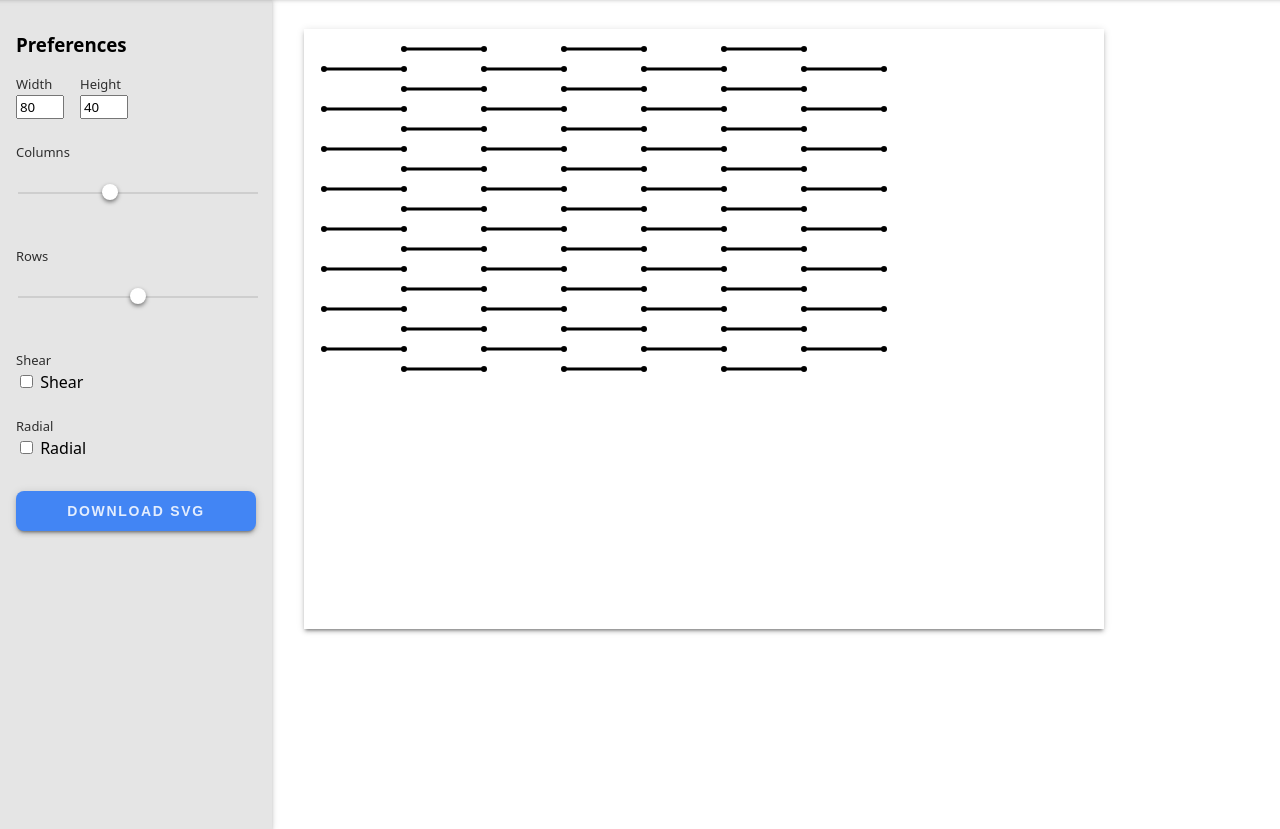
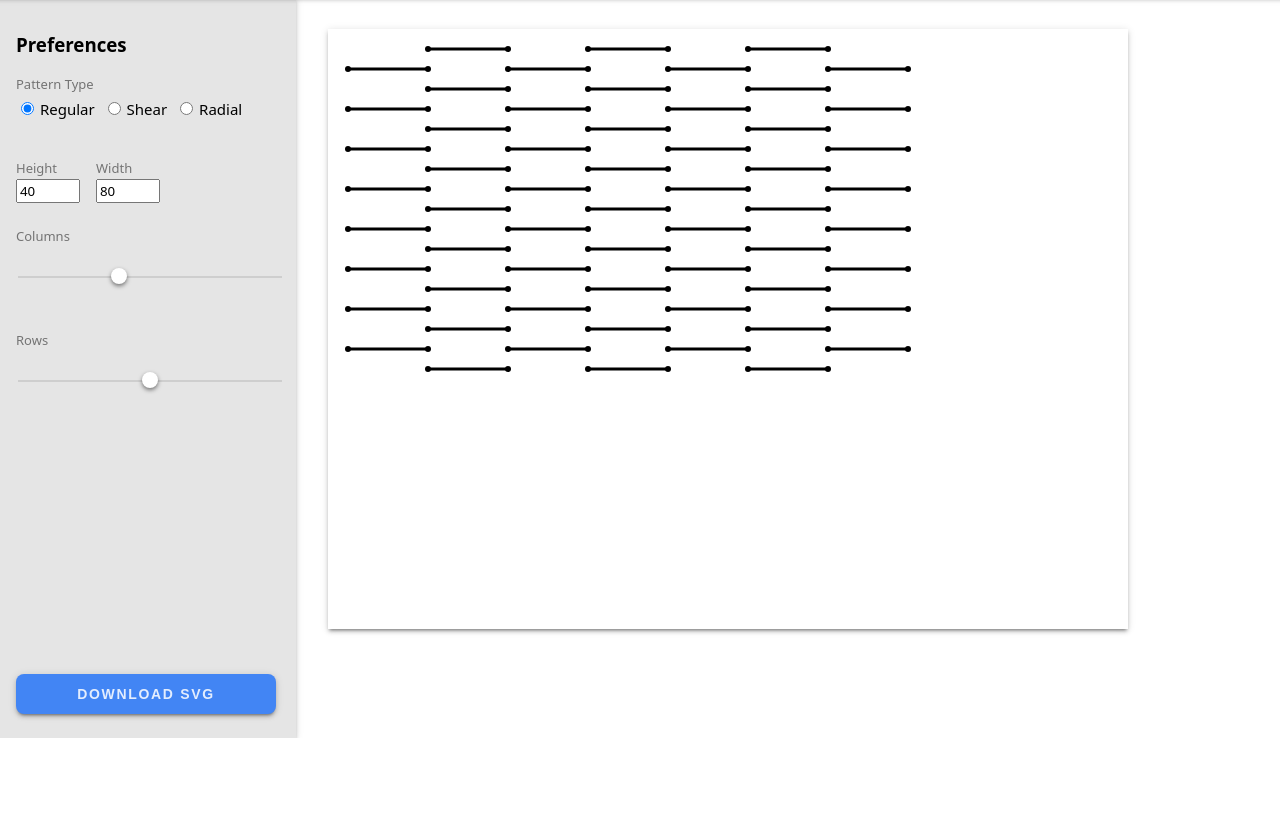
Before and after one commit to aliceh22/flextiles, a plain HTML site: page index.html in a window 1280 px wide. Shown: the part 62-891 px from the top of the page. After the commit the page ends 800 px from the top, so only its background shows below. Drawn offline with Linux system fonts and the light colour scheme.

Commit message:
Clean up the UI and code

```diff
--- a/index.html
+++ b/index.html
@@ -5,17 +5,204 @@
     <meta charset="utf-8">
     <meta name="viewport" content="width=device-width, initial-scale=1">
     <link rel="manifest" href="manifest.json">
+    <link rel="shortcut icon" href="icons/icon-192x192.png" />
+    <title>Flextiles Designer</title>
+</head>
 
-    <link rel="shortcut icon" href="icons/icon-192x192.png" />
+<body>
+    <header>
+        <div class="heading">
+            Flextiles Designer
+        </div>
+    </header>
+    <main>
+        <div class="sidebar">
+            <h3>Preferences</h3>
+            <div class="item" label="Pattern Type">
+                <div class="row radio">
+                    <label>
+                        <input id="$regular" type="radio" name="patternType" checked> Regular
+                    </label>
+                    <label>
+                        <input id="$isShear" type="radio" name="patternType"> Shear
+                    </label>
+                    <label>
+                        <input id="$isRadial" type="radio" name="patternType"> Radial
+                    </label>
+                </div>
+            </div>
+            <div class="row">
+                <div class="item" label="Height">
+                    <input id="$height" type="number" value="40">
+                </div>
+                <div class="item" label="Width">
+                    <input id="$width" type="number" value="80">
+                </div>
+                <div class="item" label="Shear">
+                    <input id="$shear" type="number" value="0.25" min="0" max="1" step="0.01">
+                </div>
+                <div class="item" label="Depth">
+                    <input id="$depth" type="number" value="1.7" min="0" max="3" step="0.025">
+                </div>
+                <div class="item" label="Radius">
+                    <input id="$radius" type="number" value="1.25" min="0.8" step="0.25">
+                </div>
+            </div>
+            <div class="item" label="Columns">
+                <input id="$columns" type="range" value="3" min="0" max="8">
+            </div>
+            <div class="item" label="Rows">
+                <input id="$rows" type="range" value="4" min="0" max="8">
+            </div>
+            <div class="grow"></div>
+            <button onclick="downloadSVG()">Download SVG</button>
+        </div>
+        <div class="container">
+            <svg xmlns="http://www.w3.org/2000/svg" id="$svg" width="800px" height="600px" viewport="0 0 800 600"></svg>
+        </div>
+    </main>
+</body>
+<!--
 
-    <title>Flextiles Designer</title>
+        JavaScript
+
+-->
+<script>
+function update() {
+    // Clear the SVG
+    while ($svg.firstChild) $svg.removeChild($svg.firstChild)
+
+    // Read the inputs from the sidebar
+    //
+
+    const isShear = Number($isShear.checked)
+    const isRadial = Number($isRadial.checked)
+
+
+    $depth.parentElement.hidden = !isRadial
+    $radius.parentElement.hidden = !isRadial
+    $width.parentElement.hidden = isRadial
+    const depth = Number($depth.value)
+    const radius = Number($radius.value)
+
+    $shear.parentElement.hidden = !isShear
+    const shear = Number($shear.value)
+    const offset = isShear ? shear : 0.5
+
+    const width = Number($width.value)
+    const height = Number($height.value)
+
+    const columnsCount = Number($columns.value)
+    const verticalsCount = 2 * columnsCount + 2
+
+    const rowsCount = Number($rows.value)
+    const horizontalsCount = 2 * rowsCount + 1
+
+
+    // Draw the Grid
+    for (let x = 0; x < verticalsCount; x++) {
+        const isOddColumn = (x + 1) % 2
+
+        if (x == verticalsCount - 1 && !isOddColumn) {
+            continue
+        }
+
+        const columnIndex = Math.round((x + 1) / 2) * isShear
+
+        for (let y = 0; y < horizontalsCount; y++) {
+            if (y == horizontalsCount - 1 && isOddColumn) {
+                continue
+            }
+            if (isRadial)
+                drawLineRadial(x, y + offset * isOddColumn)
+            else
+                drawLineLinear(x, y + offset * isOddColumn + 0.5 * columnIndex)
+        }
+    }
+
+    function drawLineLinear(x, y) {
+        const x0 = 20 + width / 2
+        const y0 = 20
+
+        x = x0 + x * width
+        y = y0 + y * height
+        drawLine(x + width / 2, y, x - width / 2, y)
+    }
+
+    function drawLineRadial(x, y) {
+        // Map to points on a circle
+        r = (y + radius) ** depth * height
+        alpha1 = (x - 0.5 + 1) / verticalsCount
+        x1 = r * Math.cos(Math.PI * alpha1) + $svg.clientWidth / 2
+        y1 = r * Math.sin(Math.PI * alpha1)
+
+        alpha2 = (x + 0.5 + 1) / verticalsCount
+        x2 = r * Math.cos(Math.PI * alpha2) + $svg.clientWidth / 2
+        y2 = r * Math.sin(Math.PI * alpha2)
+        drawLine(x1, y1, x2, y2)
+    }
+}
+
+function drawLine(x1, y1, x2, y2) {
+    const line = document.createElementNS('http://www.w3.org/2000/svg', 'line')
+    line.setAttribute('x1', x1)
+    line.setAttribute('y1', y1)
+    line.setAttribute('x2', x2)
+    line.setAttribute('y2', y2)
+    line.setAttribute('stroke', 'black')
+    line.setAttribute('stroke-width', '3')
+    $svg.appendChild(line)
+
+    const circle1 = document.createElementNS('http://www.w3.org/2000/svg', 'circle')
+    circle1.setAttribute('cx', x1)
+    circle1.setAttribute('cy', y1)
+    circle1.setAttribute('r', '3')
+    circle1.setAttribute('fill', 'black')
+    $svg.appendChild(circle1)
+
+    const circle2 = document.createElementNS('http://www.w3.org/2000/svg', 'circle')
+    circle2.setAttribute('cx', x2)
+    circle2.setAttribute('cy', y2)
+    circle2.setAttribute('r', '3')
+    circle2.setAttribute('fill', 'black')
+    $svg.appendChild(circle2)
+}
+
+function downloadSVG() {
+    // Serialize the SVG content to a string
+    const serializer = new XMLSerializer()
+    const svgString = serializer.serializeToString($svg)
+
+    // Convert the serialized SVG to a Data URL
+    const blob = new Blob([svgString], { type: 'image/svg+xml;charset=utf-8' })
+    const url = URL.createObjectURL(blob)
+
+    // Create a temporary anchor element and trigger a download
+    const downloadLink = document.createElement('a')
+    downloadLink.href = url
+    downloadLink.download = 'pattern.svg'
+    document.body.appendChild(downloadLink)
+    downloadLink.click()
+    document.body.removeChild(downloadLink)
+}
+
+// Bind event handlers
+document.querySelectorAll('.sidebar input').forEach(e => e.oninput = update)
+update()
+</script>
+<!--
+
+        CSS Stylesheet
+
+-->
 <style>
 :root {
     --shadow-1: 0 3px 4px 0 rgba(0, 0, 0, 0.14), 0 1px 8px 0 rgba(0, 0, 0, 0.12), 0 3px 3px -2px rgba(0, 0, 0, 0.4);
     --primary-color: #4285f4;
+    /* F50057;*/
 }
 
-    html{
+html {
     overflow: hidden;
 }
 
@@ -33,7 +220,7 @@
     margin: 0;
     display: flex;
     width: 100%;
-        height: 100%;
+    height: 100vh;
     overflow: hidden;
 }
 
@@ -61,6 +248,10 @@
     width: 100%;
 }
 
+[hidden] {
+    display: none !important;
+}
+
 .container {
     display: flex;
     flex-grow: 1;
@@ -72,15 +263,20 @@
     flex-direction: column;
     box-shadow: var(--shadow-1);
     background: rgba(0, 0, 0, 0.1);
-        min-width: 240px;
-        height: 100vh;
+    min-width: 264px;
+    width: 264px;
     padding: 16px;
 }
 
-    svg.canvas {
+.container svg {
     box-shadow: var(--shadow-1);
     width: 800px;
     height: 600px;
+}
+
+.grow {
+    display: flex;
+    flex-grow: 1;
 }
 
 .row {
@@ -105,20 +301,22 @@
     font-size: 13px;
     opacity: 0.8;
     margin-bottom: 2px;
+    font-weight: 500;
+    color: rgb(88 88 88);
 }
 
 .item:empty {
     display: none;
 }
 
-    .sidebar input[type="number"]{
-    	width:40px;
+.sidebar input[type="number"] {
+    width: 56px;
 }
 
 
 /* ====== Range Slider ====== */
 
-	.slider {
+input[type="range"] {
     outline: none !important;
     -webkit-appearance: none;
     width: 100%;
@@ -128,29 +326,29 @@
     background: none;
 }
 
-	.slider::-webkit-slider-runnable-track {
+input[type="range"]::-webkit-slider-runnable-track {
     width: 100%;
     height: 2px;
     cursor: pointer;
-	    background: rgba(0,0,0,0.1);
+    background: rgba(0, 0, 0, 0.1);
     border: none;
 }
 
-	.slider::-moz-range-progress{
+input[type="range"]::-moz-range-progress {
     background: var(--primary-color);
     width: 100%;
     height: 2px;
 }
 
-	.slider::-moz-range-track {
+input[type="range"]::-moz-range-track {
     width: 100%;
     height: 2px;
     cursor: pointer;
-	    background: rgba(0,0,0,0.1);
+    background: rgba(0, 0, 0, 0.1);
     border: none;
 }
 
-	.slider::-moz-range-thumb {
+input[type="range"]::-moz-range-thumb {
     box-shadow: rgba(0, 0, 0, 0.5) 0 2px 4px;
     border: none;
     height: 16px;
@@ -162,7 +360,7 @@
     box-sizing: border-box;
 }
 
-	.slider::-webkit-slider-thumb {
+input[type="range"]::-webkit-slider-thumb {
     box-shadow: rgba(0, 0, 0, 0.5) 0 2px 4px;
     border: none;
     height: 16px;
@@ -175,7 +373,7 @@
     box-sizing: border-box;
 }
 
-	.slider::-ms-thumb {
+input[type="range"]::-ms-thumb {
     box-shadow: rgba(0, 0, 0, 0.5) 0 2px 4px;
     border: none;
     height: 16px;
@@ -185,29 +383,6 @@
     cursor: pointer;
     margin-top: -8px;
     box-sizing: border-box;
-	}
-
-	.slider-container {
-	    width: 100%;
-	    max-width: 300px;
-	    position: relative;
-	    padding-top: 12px;
-	}
-
-	.slider-container:before,
-	.slider-container:after {
-	    position: absolute;
-	    top: 0;
-	}
-
-	.slider-container:before{
-	    content: attr(label-left);
-	    left: 0;
-	}
-
-	.slider-container:after {
-	    content: attr(label-right);
-	    right: 0;
 }
 
 
@@ -244,156 +419,20 @@
     text-rendering: optimizeLegibility;
     color: rgba(255, 255, 255, 0.85);
 }
-    </style>
-</head>
 
-<body>
-    <header>
-        <div class="heading">
-            Flextiles Designer
-        </div>
-    </header>
-    <main>
-        <div class="sidebar">
-            <h3>Preferences</h3>
-            <div class="row">
-                <div class="item" label="Width">
-                    <input type="number" oninput="update()" id="$width" value="80">
-                </div>
-                <div class="item" label="Height">
-                    <input type="number" oninput="update()" id="$height" value="40">
-                </div>
-            </div>
-            <div class="item" label="Columns">
-                <input class="slider" type="range" oninput="update()" value="3" id="$columns" min=0 max="8">
-            </div>
-            <div class="item" label="Rows">
-                <input class="slider" type="range" oninput="update()" value="4" id="$rows" min=0 max=8>
-            </div>
-            <div class="item" label="Shear">
-                <label>
-                	<input type="checkbox" oninput="update()" id="$shear"> Shear
-                </label>
-            </div>
-            <div class="item" label="Radial">
-                <label>
-                	<input type="checkbox" oninput="update()" id="$radial"> Radial
-                </label>
-            </div>
-            <div class="grow"></div>
-            <button onclick="downloadSVG()">Download SVG</button>
-        </div>
-        <div class="container">
-            <svg id="$svg" class="canvas"></svg>
-        </div>
-    </main>
-</body>
-<script>
-
-function update() {
-	// Clear the SVG
-    while ($svg.firstChild) $svg.removeChild($svg.firstChild)
-
-    const columnsCount = Number($columns.value)
-    const verticalsCount = 2 * columnsCount + 2
-
-    const rowsCount = Number($rows.value)
-    const horizontalsCount = 2 * rowsCount + 1
-
-    const width = Number($width.value)
-    const height = Number($height.value)
-
-    const shear = Number($shear.checked)
-    const radial = Number($radial.checked)
-
-    const x0 = 20 + width / 2
-    const y0 = 20
-
-    const offset = 0.25 + 0.25 * (1-shear);
-
-    for (let x = 0; x < verticalsCount; x++) {
-        const parity = (x + 1) % 2
-
-        const columnIndex = Math.round((x+1) / 2) * shear
-
-        if (x == verticalsCount - 1 && !parity) {
-            continue;
-        }
-        for (let y = 0; y < horizontalsCount; y++) {
-            if (y == horizontalsCount - 1 && parity) {
-                continue;
-            }
-            if(radial)
-            	drawLineRadial(x, y + offset * parity + 0.5 * columnIndex)
-            else
-            	drawLineLinear(x, y + offset * parity + 0.5 * columnIndex)
-        }
+.row.radio {
+    margin-bottom: 16px;
 }
 
-    function drawLineLinear(x, y){
-    	x = x0 + x * width
-        y = y0 + y * height
-    	drawLine(x + width / 2, y, x - width / 2, y)
+.row.radio>label {
+    margin-top: 4px;
+    margin-right: 8px;
+    font-size: 15px;
 }
 
-    function drawLineRadial(x, y){
-        // Map to points on a circle
-        r = (y+1)**1.7 * height
-        alpha1 = (x - 0.5 + 1) / verticalsCount
-        x1 = r * Math.cos(Math.PI * alpha1) + $svg.clientWidth / 2
-        y1 = r * Math.sin(Math.PI * alpha1)
-
-        alpha2 = (x + 0.5 + 1) / verticalsCount
-        x2 = r * Math.cos(Math.PI * alpha2) + $svg.clientWidth / 2
-        y2 = r * Math.sin(Math.PI * alpha2)
-    	drawLine(x1, y1, x2, y2)
+.row.radio>label input {
+    margin-right: 2px;
 }
-
-    function drawLine(x1, y1, x2, y2) {
-        const line = document.createElementNS('http://www.w3.org/2000/svg', 'line')
-        line.setAttribute('x1', x1)
-        line.setAttribute('y1', y1)
-        line.setAttribute('x2', x2)
-        line.setAttribute('y2', y2)
-        line.setAttribute('stroke', 'black')
-        line.setAttribute('stroke-width', '3')
-        $svg.appendChild(line)
-
-        const circle1 = document.createElementNS('http://www.w3.org/2000/svg', 'circle')
-        circle1.setAttribute('cx', x1)
-        circle1.setAttribute('cy', y1)
-        circle1.setAttribute('r', '3')
-        circle1.setAttribute('fill', 'black')
-        $svg.appendChild(circle1)
-
-        const circle2 = document.createElementNS('http://www.w3.org/2000/svg', 'circle')
-        circle2.setAttribute('cx', x2)
-        circle2.setAttribute('cy', y2)
-        circle2.setAttribute('r', '3')
-        circle2.setAttribute('fill', 'black')
-        $svg.appendChild(circle2)
-    }
-}
-
-update();
-
-function downloadSVG() {
-    // Serialize the SVG content to a string
-    const serializer = new XMLSerializer();
-    const svgString = serializer.serializeToString($svg);
-
-    // Convert the serialized SVG to a Data URL
-    const blob = new Blob([svgString], { type: "image/svg+xml;charset=utf-8" });
-    const url = URL.createObjectURL(blob);
-
-    // Create a temporary anchor element and trigger a download
-    const downloadLink = document.createElement("a");
-    downloadLink.href = url;
-    downloadLink.download = "pattern.svg";
-    document.body.appendChild(downloadLink);
-    downloadLink.click();
-    document.body.removeChild(downloadLink);
-}
-</script>
+</style>
 
 </html>
```
Lines whose indentation alone changed are shown as unchanged.
